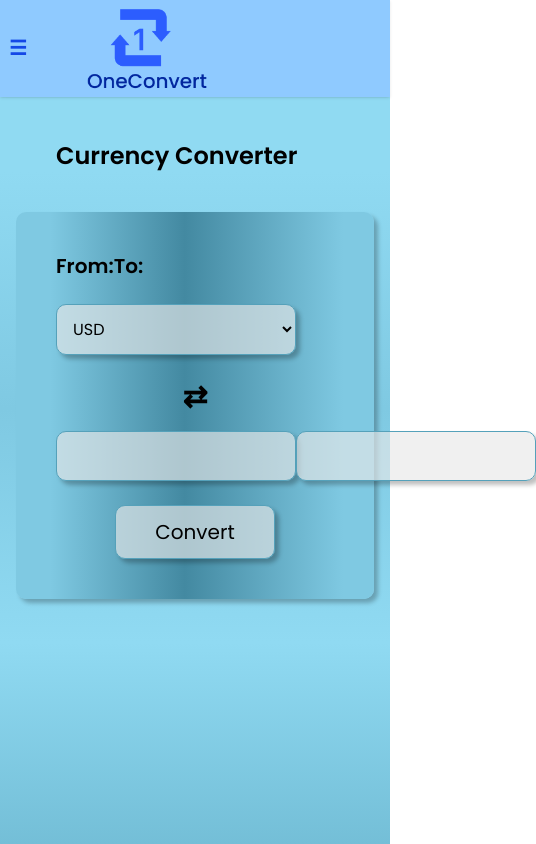
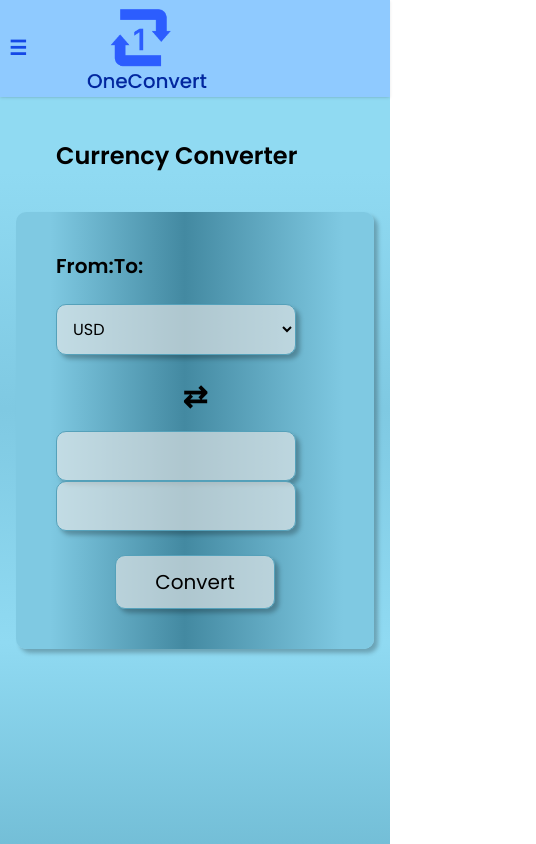
Before and after one commit to Aola-j/OneConvert-App, a React (Vite) app: page / in a window 390 px wide. Shown: the top 844 px of the page, 536 px wide, since content can reach past the window. Built offline with nearby package versions, Linux system fonts and the light colour scheme.

Commit message:
Added functionality to AmountInput.jsx feature

```diff
--- a/src/components/AmountInput.jsx
+++ b/src/components/AmountInput.jsx
@@ -1,18 +1,25 @@
-function AmountInput () {
+function AmountInput ({ fromAmount, toAmount, setFromAmount, disabled}) {
     return (
         <div>
             {/* Input fields */}
-      <div className="flex justify-between mb-6">
+      <div className="flex justify-between flex-wrap mb-6">
+        {/* From amount */}
         <input
         type="number"
+        min="0"
+        step="0.01"
+        value={fromAmount}
+        onChange={(e) => setFromAmount(e.target.value)}
         placeholder=""
         className="gradient-dropdown p-3 rounded border w-60 md:w-58"
         />
-
+        {/* To amount */}
         <input
-        type="number"
+        type="text"
+        value={toAmount}
+        disabled={disabled}
         placeholder=""
-        className="gradient-dropdown p-3 rounded border w-60 md:w-58"
+        className="gradient-dropdown p-3 rounded border w-60 md:w-58 text-gray cursor-not-allowed"
         />
       </div>
         </div>
```
